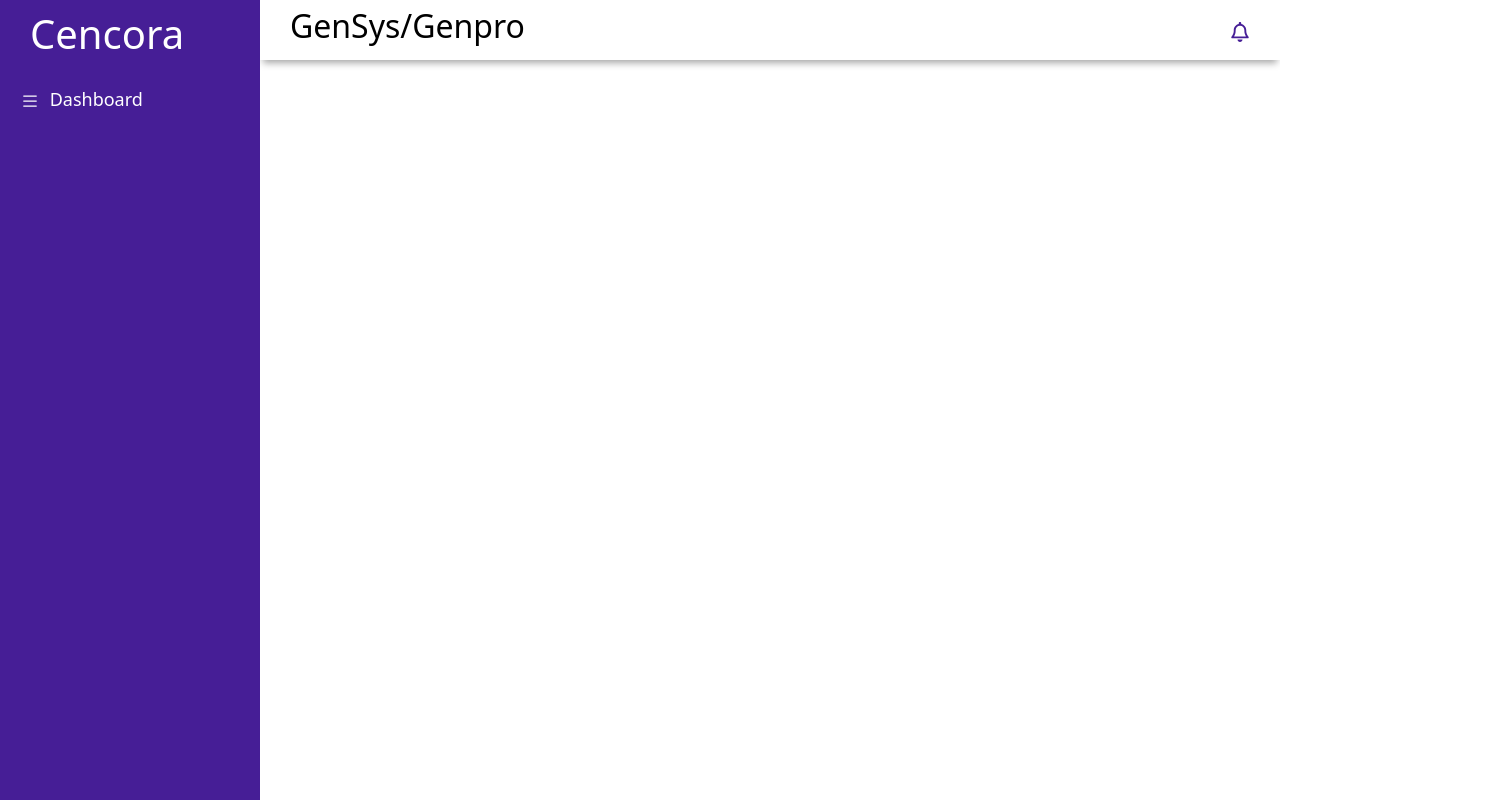
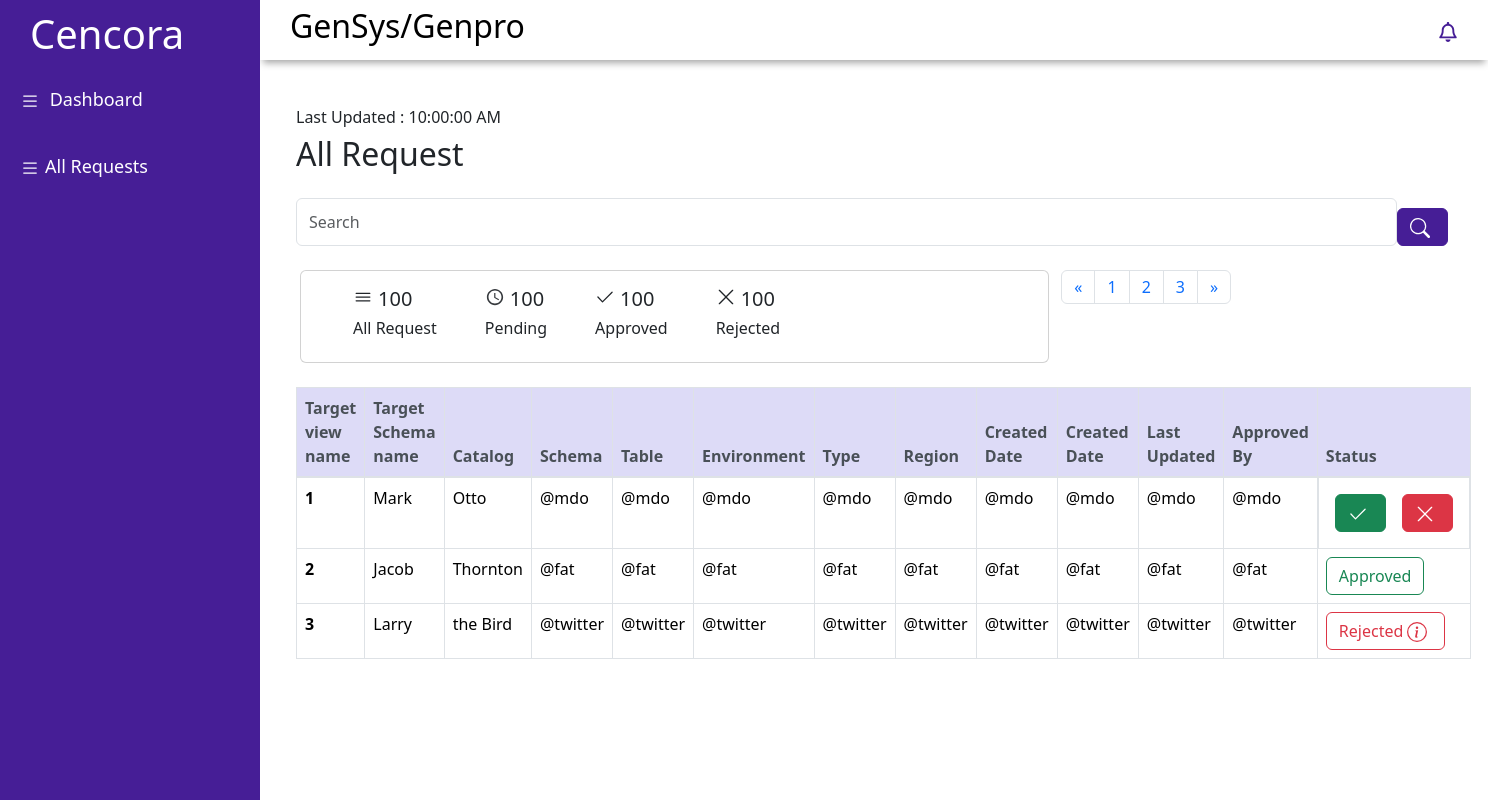
Before and after one commit to ajitshinde03/gensys_genpro_froentend, a React (Create React App) app: page /requests in a window 1280 px wide. Shown: the whole page, 1488 px wide, since content can reach past the window. Built offline with nearby package versions, Linux system fonts and the light colour scheme.

Commit message:
added all request page

```diff
--- a/public/index.html
+++ b/public/index.html
@@ -1,20 +1,21 @@
 <!DOCTYPE html>
 <html lang="en">
+
 <head>
   <meta charset="utf-8" />
   <link rel="icon" href="%PUBLIC_URL%/favicon.ico" />
+  <link rel="stylesheet" href="https://cdn.jsdelivr.net/npm/bootstrap@4.0.0/dist/css/bootstrap.min.css"
+    integrity="sha384-Gn5384xqQ1aoWXA+058RXPxPg6fy4IWvTNh0E263XmFcJlSAwiGgFAW/dAiS6JXm" crossorigin="anonymous">
   <meta name="viewport" content="width=device-width, initial-scale=1" />
   <meta name="theme-color" content="#000000" />
-    <meta
-      name="description"
-      content="Web site created using create-react-app"
-    />
+  <meta name="description" content="Web site created using create-react-app" />
   <link rel="apple-touch-icon" href="%PUBLIC_URL%/logo192.png" />
   <!--
       manifest.json provides metadata used when your web app is installed on a
       user's mobile device or desktop. See https://developers.google.com/web/fundamentals/web-app-manifest/
     -->
   <link rel="manifest" href="%PUBLIC_URL%/manifest.json" />
+
   <!--
       Notice the use of %PUBLIC_URL% in the tags above.
       It will be replaced with the URL of the `public` folder during the build.
@@ -25,7 +26,17 @@
       Learn how to configure a non-root public URL by running `npm run build`.
     -->
   <title>React App</title>
+  <script src="https://code.jquery.com/jquery-3.2.1.slim.min.js"
+    integrity="sha384-KJ3o2DKtIkvYIK3UENzmM7KCkRr/rE9/Qpg6aAZGJwFDMVNA/GpGFF93hXpG5KkN"
+    crossorigin="anonymous"></script>
+  <script src="https://cdn.jsdelivr.net/npm/popper.js@1.12.9/dist/umd/popper.min.js"
+    integrity="sha384-ApNbgh9B+Y1QKtv3Rn7W3mgPxhU9K/ScQsAP7hUibX39j7fakFPskvXusvfa0b4Q"
+    crossorigin="anonymous"></script>
+  <script src="https://cdn.jsdelivr.net/npm/bootstrap@4.0.0/dist/js/bootstrap.min.js"
+    integrity="sha384-JZR6Spejh4U02d8jOt6vLEHfe/JQGiRRSQQxSfFWpi1MquVdAyjUar5+76PVCmYl"
+    crossorigin="anonymous"></script>
 </head>
+
 <body>
   <noscript>You need to enable JavaScript to run this app.</noscript>
   <div id="root"></div>
@@ -40,4 +51,5 @@
       To create a production bundle, use `npm run build` or `yarn build`.
     -->
 </body>
+
 </html>
--- a/src/App.css
+++ b/src/App.css
@@ -184,6 +184,10 @@
     display: none;
   }
 }
+
+.table .thead-light  th {
+  background-color: #dddbf7;
+}
 /*cancel button******/
 .form-end {
   color: #461e96 !important;
--- a/src/App.js
+++ b/src/App.js
@@ -7,6 +7,7 @@
 import Header from './pages/header';
 import Sidebar from './pages/sidebar';
 import Dashboard from './pages/dashboard';
+import MyView from './pages/myView';
 
 const App = () => {
   return (
@@ -16,6 +17,7 @@
         <Sidebar />
         <Routes>
           <Route path="/" element={<Dashboard />} />
+          <Route path="/requests" element={<MyView />} />
         </Routes>
       </Router>
     </div>
--- a/src/index.js
+++ b/src/index.js
@@ -3,6 +3,7 @@
 import './index.css';
 import App from './App';
 import reportWebVitals from './reportWebVitals';
+import "bootstrap/dist/css/bootstrap.min.css";
 
 const root = ReactDOM.createRoot(document.getElementById('root'));
 root.render(
--- /dev/null
+++ b/src/pages/myView.jsx
@@ -0,0 +1,150 @@
+import React from "react";
+import { BsSearch, BsInfoCircle } from "react-icons/bs";
+import { IoIosMenu } from "react-icons/io";
+import { IoMdTime } from "react-icons/io";
+import { RxCross1 } from "react-icons/rx";
+import { GoCheck } from "react-icons/go";
+
+const MyView = () => {
+    return (
+        <div className="container m-4">
+            <h6 className="mt-4">Last Updated : 10:00:00 AM</h6>
+            <h2>All Request</h2>
+            <div className="d-flex my-4" style={{ "width": "72rem" }}>
+
+                <input class="form-control" type="search" placeholder="Search" aria-label="Search"></input>
+                <button type="button" class="btn btn-primary"><BsSearch className="icon" /></button>
+            </div>
+
+            <div className="ml-1 row">
+
+                <div class="col-md-8 col-md-8 card">
+                    <div class="card-body d-flex">
+                        <div className="mx-4">
+                            <span className="d-flex">
+                                <IoIosMenu className="icon" /><h5>100</h5>
+                            </span>
+                            <h6>All Request</h6>
+                        </div>
+
+                        <div className="mx-4">
+                            <span className="d-flex">
+                                <IoMdTime className="icon" /><h5>100</h5>
+                            </span>
+                            <h6>Pending</h6>
+                        </div>
+
+                        <div className="mx-4">
+                            <span className="d-flex">
+                                <GoCheck className="icon" /><h5>100</h5>
+                            </span>
+                            <h6>Approved</h6>
+                        </div>
+
+                        <div className="mx-4">
+                            <span className="d-flex">
+                                <RxCross1 className="icon" /><h5>100</h5>
+                            </span>
+                            <h6>Rejected</h6>
+                        </div>
+                    </div>
+                </div>
+
+                <div className="col-md-4 ">
+
+                    <nav aria-label="Page navigation example float-right">
+                        <ul class="pagination">
+                            <li class="page-item">
+                                <a class="page-link" href="#" aria-label="Previous">
+                                    <span aria-hidden="true">&laquo;</span>
+                                    <span class="sr-only">Previous</span>
+                                </a>
+                            </li>
+                            <li class="page-item"><a class="page-link" href="#">1</a></li>
+                            <li class="page-item"><a class="page-link" href="#">2</a></li>
+                            <li class="page-item"><a class="page-link" href="#">3</a></li>
+                            <li class="page-item">
+                                <a class="page-link" href="#" aria-label="Next">
+                                    <span aria-hidden="true">&raquo;</span>
+                                    <span class="sr-only">Next</span>
+                                </a>
+                            </li>
+                        </ul>
+                    </nav>
+
+                </div>
+            </div>
+
+            <table class="table table-bordered my-4">
+                <thead class="thead-light thead-light_blue">
+                    <tr>
+                        <th scope="col">Target view name</th>
+                        <th scope="col">Target Schema name</th>
+                        <th scope="col">Catalog</th>
+                        <th scope="col">Schema</th>
+                        <th scope="col">Table</th>
+                        <th scope="col">Environment</th>
+                        <th scope="col">Type</th>
+                        <th scope="col">Region</th>
+                        <th scope="col">Created Date</th>
+                        <th scope="col">Created Date</th>
+                        <th scope="col">Last Updated</th>
+                        <th scope="col">Approved By</th>
+                        <th scope="col">Status</th>
+                    </tr>
+                </thead>
+                <tbody>
+                    <tr>
+                        <th scope="row">1</th>
+                        <td>Mark</td>
+                        <td>Otto</td>
+                        <td>@mdo</td>
+                        <td>@mdo</td>
+                        <td>@mdo</td>
+                        <td>@mdo</td>
+                        <td>@mdo</td>
+                        <td>@mdo</td>
+                        <td>@mdo</td>
+                        <td>@mdo</td>
+                        <td>@mdo</td>
+                        <td className="d-flex"><button type="button" class="btn btn-success m-2"><GoCheck className="icon" /></button>
+                            <button type="button" class="btn btn-danger m-2"><RxCross1 className="icon" /></button></td>
+                    </tr>
+                    <tr>
+                        <th scope="row">2</th>
+                        <td>Jacob</td>
+                        <td>Thornton</td>
+                        <td>@fat</td>
+                        <td>@fat</td>
+                        <td>@fat</td>
+                        <td>@fat</td>
+                        <td>@fat</td>
+                        <td>@fat</td>
+                        <td>@fat</td>
+                        <td>@fat</td>
+                        <td>@fat</td>
+                        <td><button type="button" class="btn btn-outline-success">Approved</button></td>
+                    </tr>
+                    <tr>
+                        <th scope="row">3</th>
+                        <td>Larry</td>
+                        <td>the Bird</td>
+                        <td>@twitter</td>
+                        <td>@twitter</td>
+                        <td>@twitter</td>
+                        <td>@twitter</td>
+                        <td>@twitter</td>
+                        <td>@twitter</td>
+                        <td>@twitter</td>
+                        <td>@twitter</td>
+                        <td>@twitter</td>
+                        <td><button type="button" class="btn btn-outline-danger">Rejected <BsInfoCircle className="icon" /></button></td>
+                    </tr>
+
+                </tbody>
+            </table>
+
+        </div>
+    )
+}
+export default MyView;
--- a/src/pages/sidebar.jsx
+++ b/src/pages/sidebar.jsx
@@ -11,10 +11,13 @@
       </div>
       <ul className="sidebar-list">
         <li className="sidebar-list-item">
-          <Link to="/">
-            <BsList className="icon" /> Dashboard
-          </Link>
+          <Link to="/"><BsList className="icon" /> Dashboard</Link>
         </li>
+
+        <li className="sidebar-list-item">
+          <Link to="/requests"><BsList className="icon" />All Requests</Link>
+        </li>
+
       </ul>
     </aside>
   );
```
Lines whose indentation alone changed are shown as unchanged.
